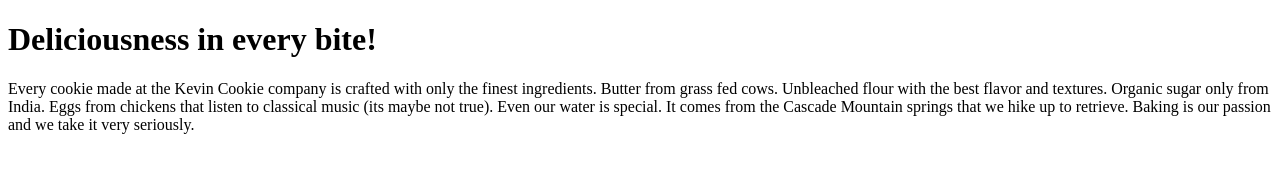
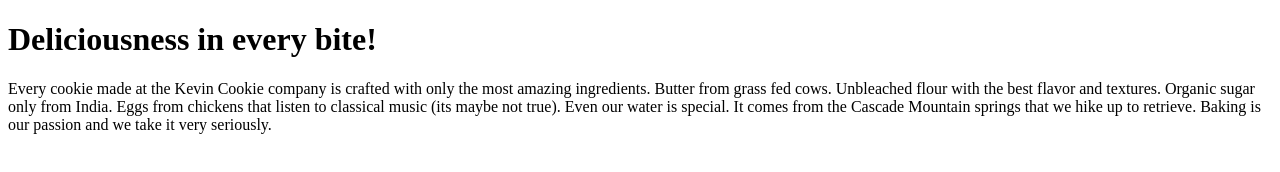
Before and after one commit to shoudha/GitDemo, a plain HTML site: page index.htm in a window 1280 px wide. Drawn offline with Linux system fonts and the light colour scheme.

Commit message:
update text in index in master

```diff
--- a/index.htm
+++ b/index.htm
@@ -3,7 +3,7 @@
 <body>
 
 <h1>Deliciousness in every bite!</h1>
-<p>Every cookie made at the Kevin Cookie company is crafted with only the finest ingredients. Butter from grass fed cows. Unbleached flour with the best flavor and textures. Organic sugar only from India. Eggs from chickens that listen to classical music (its maybe not true). Even our water is special. It comes from the Cascade Mountain springs that we hike up to retrieve. Baking is our passion and we take it very seriously.</p>
+<p>Every cookie made at the Kevin Cookie company is crafted with only the most amazing ingredients. Butter from grass fed cows. Unbleached flour with the best flavor and textures. Organic sugar only from India. Eggs from chickens that listen to classical music (its maybe not true). Even our water is special. It comes from the Cascade Mountain springs that we hike up to retrieve. Baking is our passion and we take it very seriously.</p>
 
 </body>
 </html>
```
